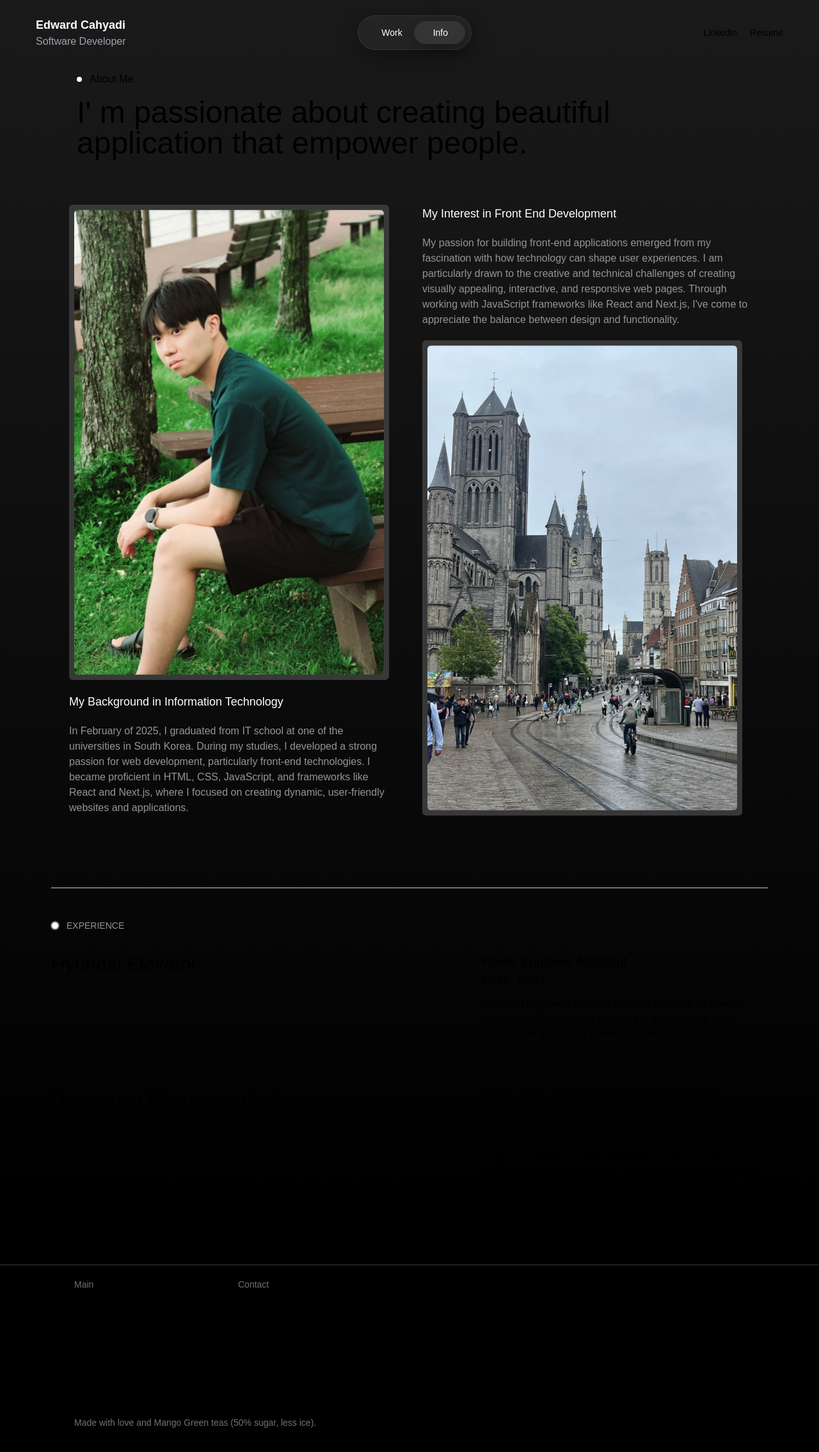
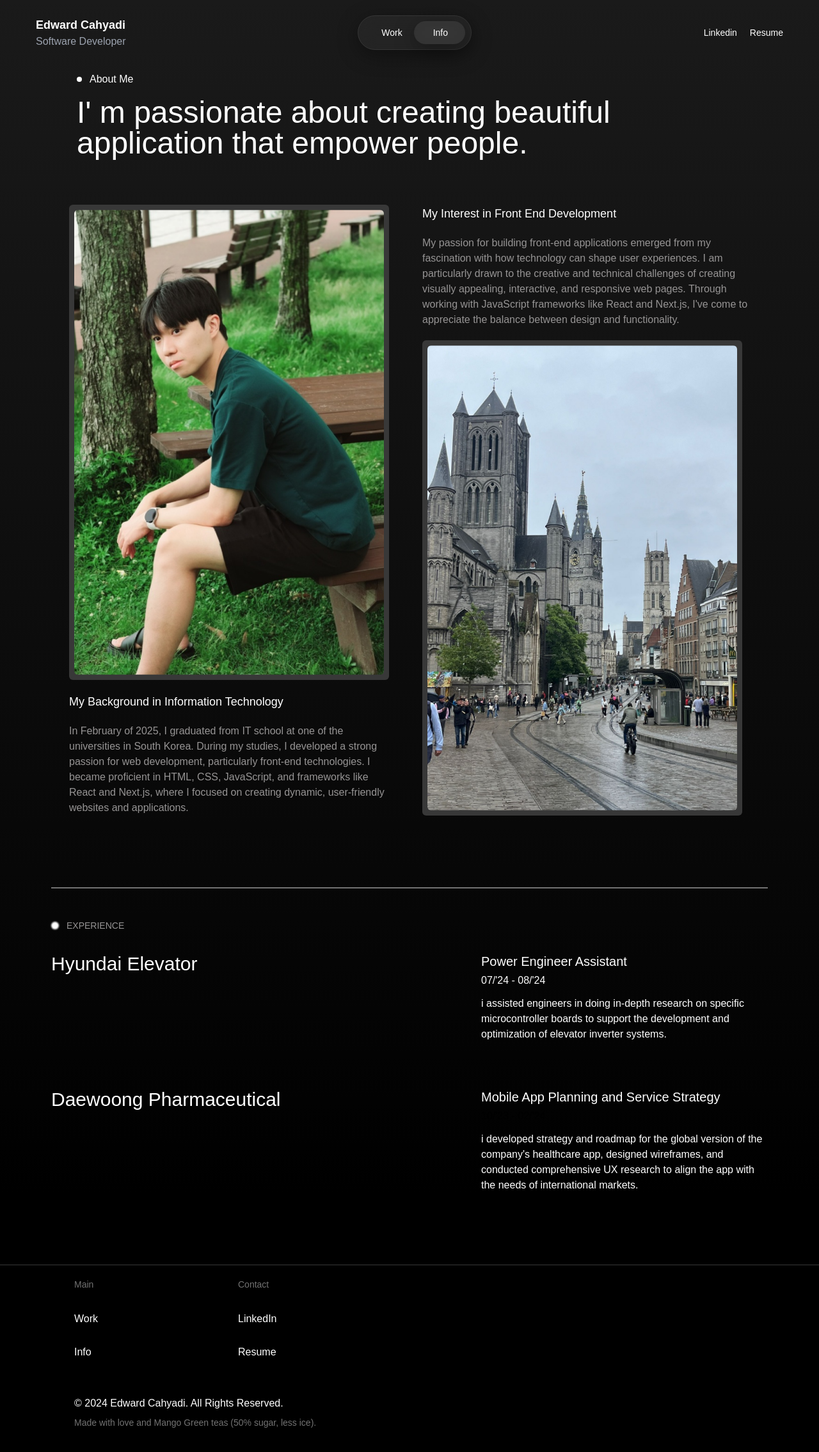
Before and after one commit to edw11/Resume, a Next.js app: page /info in a window 1280 px wide. Shown: the top 2270 px of the page at 64% size. Built offline with nearby package versions, Linux system fonts and the light colour scheme; a web font is replaced by a local one; what @designbycode/tailwindcss-text-shadow would draw is missing.

Commit message:
complete5

```diff
--- a/app/(root)/info/page.tsx
+++ b/app/(root)/info/page.tsx
@@ -71,10 +71,10 @@ const Page = () => {
           <div className="flex flex-col gap-8 justify-center items-center">
             <div className="flex flex-col gap-4">
               <div className="flex items-center justify-start w-full gap-3">
-                <div className="w-2 h-2 rounded-full bg-white"></div>
-                <p>About Me</p>
+                <div className="w-2 h-2 rounded-full bg-white "></div>
+                <p className="text-white">About Me</p>
               </div>
-              <p className="text-4xl md:text-5xl text-shadow min-w-[20rem] max-w-[65rem]">
+              <p className="text-4xl md:text-5xl text-shadow min-w-[20rem] max-w-[65rem] text-white">
                 I&apos; m passionate about creating beautiful application that
                 empower people.
               </p>
@@ -88,7 +88,7 @@ const Page = () => {
               </div>
             </div>
 
-            <div className="flex flex-col items-start gap-3 w-full md:flex-row md:justify-between  ">
+            <div className="flex flex-col items-start gap-3 w-full md:flex-row md:justify-between text-white ">
               <h1 className="text-3xl">Hyundai Elevator</h1>
               <div className="flex flex-col gap-3">
                 <div className="flex flex-col gap-1">
@@ -103,15 +103,15 @@ const Page = () => {
               </div>
             </div>
             <div className="flex flex-col items-start gap-3 w-full md:flex-row md:justify-between mt-10  ">
-              <h1 className="text-3xl">Daewoong Pharmaceutical</h1>
+              <h1 className="text-3xl text-white">Daewoong Pharmaceutical</h1>
               <div className="flex flex-col gap-3">
                 <div className="flex flex-col gap-1">
-                  <h1 className="text-xl">
+                  <h1 className="text-xl text-white">
                     Mobile App Planning and Service Strategy
                   </h1>
                   <p>10/&apos;23 - 02/&apos;24</p>
                 </div>
-                <p className="max-w-md">
+                <p className="max-w-md text-white">
                   i developed strategy and roadmap for the global version of the
                   company&apos;s healthcare app, designed wireframes, and
                   conducted comprehensive UX research to align the app with the
@@ -132,26 +132,30 @@ const Page = () => {
                 <div className="grid grid-rows-3 grid-cols-2 gap-y-7 gap-x-16 w-full max-w-md  ">
                   <h1 className="text-sm text-grayAlt3 ">Main</h1>
                   <h1 className="text-sm text-grayAlt3">Contact</h1>
-                  <Link href="/">Work</Link>
+                  <Link href="/" className="text-white">
+                    Work
+                  </Link>
                   <Link
                     href="https://www.linkedin.com/in/edward-cahyadi11/"
                     target="_blank"
                     rel="noopener noreferrer"
+                    className="text-white"
                   >
                     LinkedIn
                   </Link>
-                  <button className="flex" onClick={scrollToTop}>
+                  <button className="flex text-white" onClick={scrollToTop}>
                     Info
                   </button>
                   <Link
                     href="https://drive.google.com/file/d/1nMY-231EWsDOCURxFRXZ7790kWww5dmB/view?usp=sharing"
                     target="_blank"
                     rel="noopener noreferrer"
+                    className="text-white"
                   >
                     Resume
                   </Link>
                 </div>
-                <div className="flex flex-col gap-2 text-base">
+                <div className="flex flex-col gap-2 text-base text-white">
                   <p>© 2024 Edward Cahyadi. All Rights Reserved.</p>
                   <p className="text-sm text-grayAlt3">
                     Made with love and Mango Green teas (50% sugar, less ice).
--- a/app/globals.css
+++ b/app/globals.css
@@ -11,7 +11,7 @@
 @media (prefers-color-scheme: dark) {
   :root {
     --background: black;
-    --foreground: #ededed;
+    --foreground: black;
   }
 }
 * {
--- a/components/Button.tsx
+++ b/components/Button.tsx
@@ -11,7 +11,7 @@ const Button = () => {
   return (
     <div className="fixed z-20">
       <Link
-        className="py-2 pr-5 pl-3 glass rounded-full flex items-center gap-3 hover:text-shadow transition-all duration-500"
+        className="py-2 pr-5 pl-3 glass rounded-full flex items-center gap-3 hover:text-shadow transition-all duration-500 text-white"
         onMouseEnter={change}
         onMouseLeave={change}
         href={"/"}
--- a/components/DetailCard.tsx
+++ b/components/DetailCard.tsx
@@ -71,10 +71,12 @@ const DetailCard = (props: data) => {
                   {explanation.context}
                 </p>
               </div>
-              <h1 className="text-3xl">{explanation.explanationTitle}</h1>
+              <h1 className="text-3xl text-white">
+                {explanation.explanationTitle}
+              </h1>
             </div>
 
-            <div className="flex justify-center items-start max-md:flex-col max-md:gap-5">
+            <div className="flex justify-center items-start max-md:flex-col max-md:gap-5 text-white">
               <h2 className="text-xl md:text-2xl w-full">
                 {explanation.explanationSubTitle}
               </h2>
--- a/components/Footer.tsx
+++ b/components/Footer.tsx
@@ -26,10 +26,13 @@ const Footer = () => {
                 href="https://www.linkedin.com/in/edward-cahyadi11/"
                 target="_blank"
                 rel="noopener noreferrer"
+                className="text-white"
               >
                 LinkedIn
               </Link>
-              <Link href="/info">Info</Link>
+              <Link href="/info" className="text-white">
+                Info
+              </Link>
               <Link
                 href="https://drive.google.com/file/d/1nMY-231EWsDOCURxFRXZ7790kWww5dmB/view?usp=sharing"
                 target="_blank"
@@ -39,7 +42,9 @@ const Footer = () => {
               </Link>
             </div>
             <div className="flex flex-col gap-2 text-base">
-              <p>© 2024 Edward Cahyadi. All Rights Reserved.</p>
+              <p className="text-white">
+                © 2024 Edward Cahyadi. All Rights Reserved.
+              </p>
               <p className="text-sm text-grayAlt3">
                 Made with love and Mango Green teas (50% sugar, less ice).
               </p>
--- a/components/Journal.tsx
+++ b/components/Journal.tsx
@@ -82,7 +82,7 @@ const Journal = (projectData: projectData) => {
           }`}
         >
           <div className="flex flex-col justify-center items-center pt-14 gap-4">
-            <h1 className="text-shadow text-4xl xl:text-6xl">
+            <h1 className="text-shadow text-4xl xl:text-6xl text-white">
               {projectData.descriptionTitle}
             </h1>
             <Link
@@ -172,26 +172,30 @@ const Journal = (projectData: projectData) => {
               <div className="grid grid-rows-3 grid-cols-2 gap-y-7 gap-x-16 w-full max-w-md  ">
                 <h1 className="text-sm text-grayAlt3 ">Main</h1>
                 <h1 className="text-sm text-grayAlt3">Contact</h1>
-                <Link className="flex" href="/">
+                <Link className="flex text-white" href="/">
                   Work
                 </Link>
                 <Link
                   href="https://www.linkedin.com/in/edward-cahyadi11/"
                   target="_blank"
                   rel="noopener noreferrer"
+                  className="text-white"
                 >
                   LinkedIn
                 </Link>
-                <Link href="/info">Info</Link>
+                <Link href="/info" className="text-white">
+                  Info
+                </Link>
                 <Link
                   href="https://drive.google.com/file/d/1nMY-231EWsDOCURxFRXZ7790kWww5dmB/view?usp=sharing"
                   target="_blank"
                   rel="noopener noreferrer"
+                  className="text-white"
                 >
                   Resume
                 </Link>
               </div>
-              <div className="flex flex-col gap-2 text-base">
+              <div className="flex flex-col gap-2 text-base text-white">
                 <p>© 2024 Edward Cahyadi. All Rights Reserved.</p>
                 <p className="text-sm text-grayAlt3">
                   Made with love and Mango Green teas (50% sugar, less ice).
--- a/components/Navbar.tsx
+++ b/components/Navbar.tsx
@@ -86,6 +86,7 @@ const Navbar = ({ state }: { state: boolean }) => {
               href="https://www.linkedin.com/in/edward-cahyadi11/"
               target="_blank"
               rel="noopener noreferrer"
+              className="text-white"
             >
               Linkedin
             </Link>
@@ -95,6 +96,7 @@ const Navbar = ({ state }: { state: boolean }) => {
               href="https://drive.google.com/file/d/1nMY-231EWsDOCURxFRXZ7790kWww5dmB/view?usp=sharing"
               target="_blank"
               rel="noopener noreferrer"
+              className="text-white"
             >
               Resume
             </Link>
```
